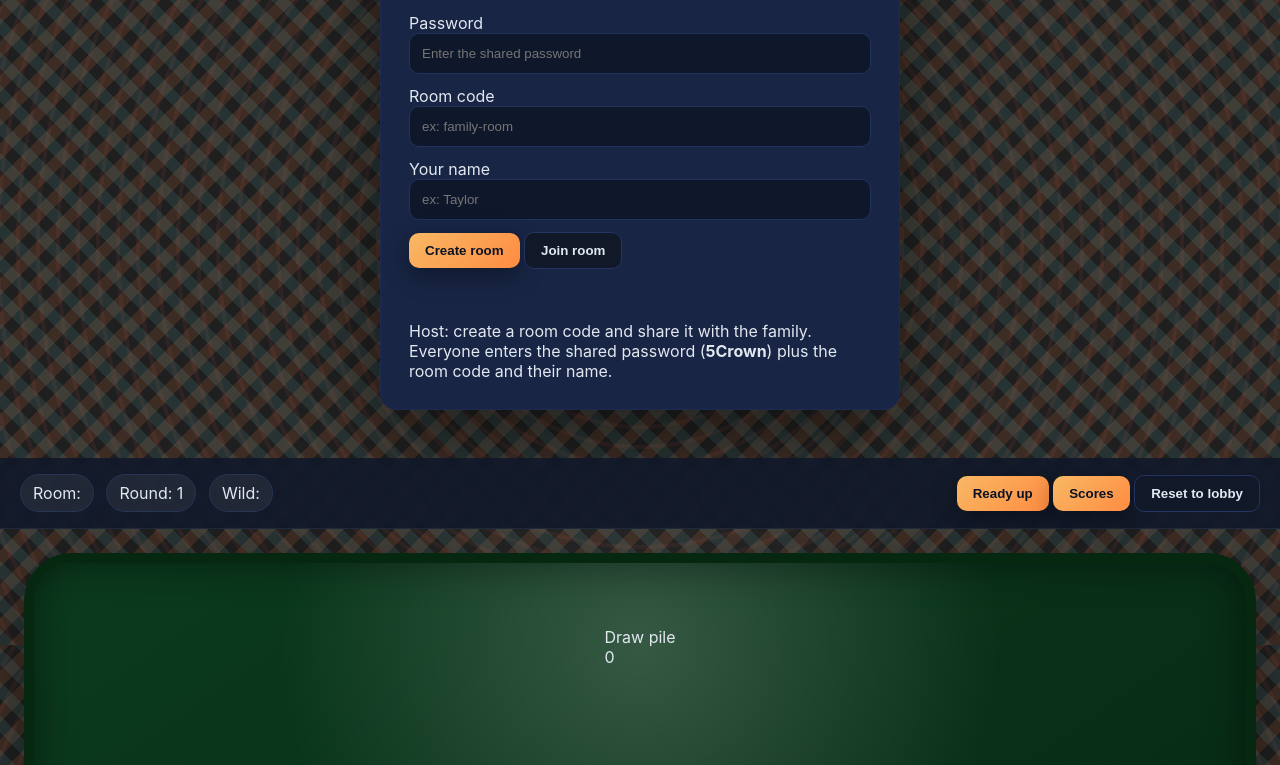
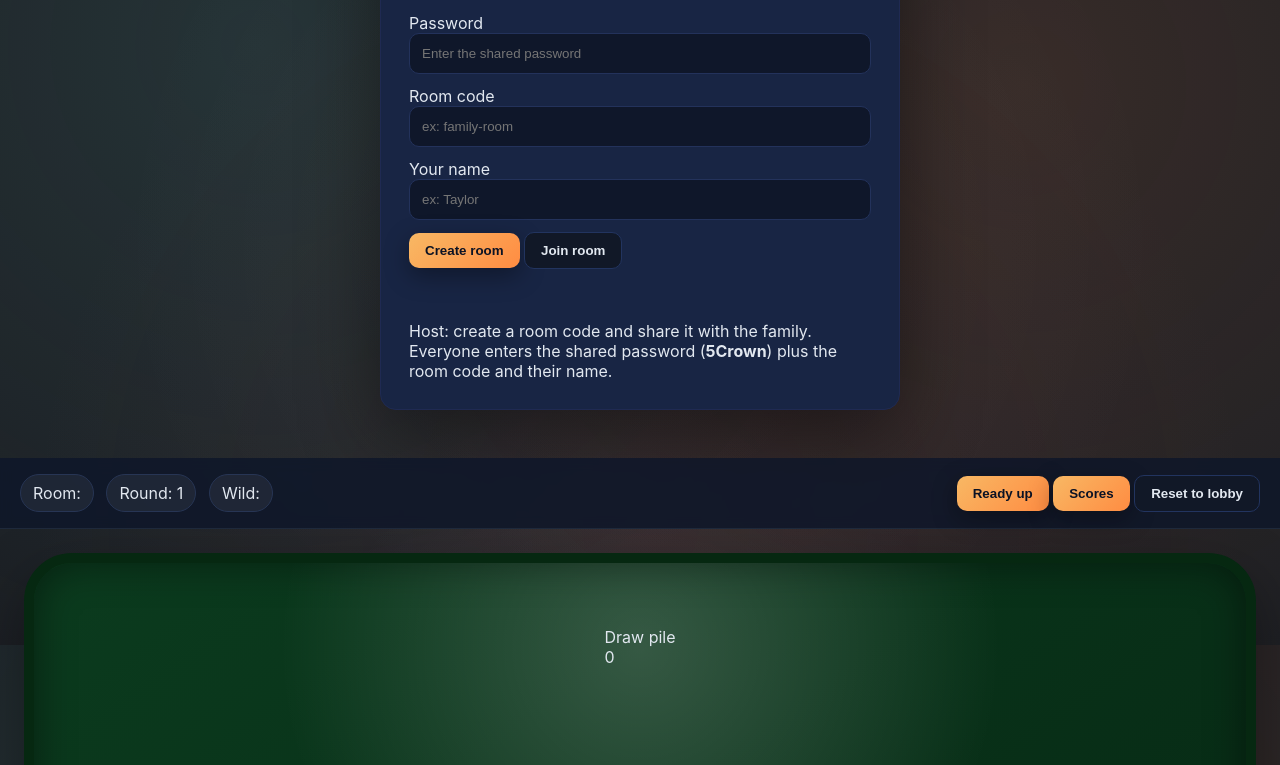
Before and after one commit to Spencerst11/crowngame, a website: page public/index.html in a window 1280 px wide. Shown: the part 155-920 px from the top of the page. Drawn offline with nearby package versions, Linux system fonts and the light colour scheme.

Commit message:
Update style.css

```diff
--- a/public/style.css
+++ b/public/style.css
@@ -19,31 +19,30 @@ body {
   margin: 0;
   font-family: "Inter", system-ui, -apple-system, sans-serif;
 
-  background-color: #1f1f1f;
+  background-color: #1c1f24;
+
   background-image:
-    repeating-linear-gradient(
-      45deg,
-      rgba(79, 143, 139, 0.18) 0px,
-      rgba(79, 143, 139, 0.18) 12px,
-      transparent 12px,
-      transparent 24px
+    radial-gradient(
+      circle at 20% 25%,
+      rgba(79, 143, 139, 0.18),
+      transparent 55%
     ),
-    repeating-linear-gradient(
-      -45deg,
-      rgba(196, 106, 60, 0.18) 0px,
-      rgba(196, 106, 60, 0.18) 12px,
-      transparent 12px,
-      transparent 24px
+    radial-gradient(
+      circle at 80% 30%,
+      rgba(196, 106, 60, 0.16),
+      transparent 60%
     ),
-    repeating-radial-gradient(
-      circle at center,
-      rgba(139, 58, 58, 0.15) 0px,
-      rgba(139, 58, 58, 0.15) 4px,
-      transparent 4px,
-      transparent 20px
+    radial-gradient(
+      circle at 50% 85%,
+      rgba(139, 58, 58, 0.14),
+      transparent 65%
+    ),
+    radial-gradient(
+      circle at 50% 50%,
+      rgba(255, 255, 255, 0.04),
+      transparent 70%
     );
 
-  background-size: 80px 80px;
   background-attachment: fixed;
 
   color: var(--text);
```
